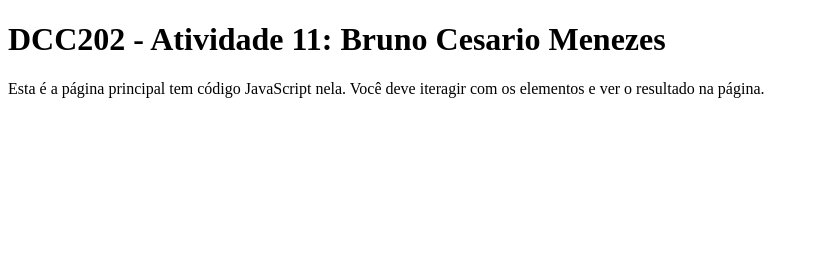
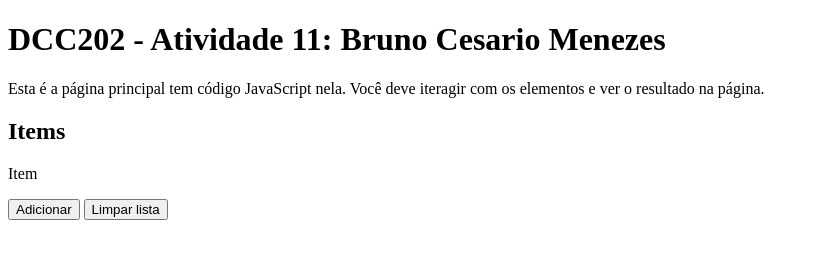
Before and after one commit to ufjf-dcc202/ufjf-dcc202-2023-3-b-atv11-BrunoCesarioMenezes, a plain HTML site: page index.html in a window 1280 px wide. Shown: the whole page, without its empty margins (0-819 px from the left). Drawn offline with Linux system fonts and the light colour scheme; a script that the page names is missing.

Commit message:
adiciona secao com p, buttons e ol

```diff
--- a/index.html
+++ b/index.html
@@ -10,6 +10,13 @@
     <main>
         <h1>DCC202 - Atividade 11: Bruno Cesario Menezes</h1>
         <p>Esta é a página principal tem código JavaScript nela. Você deve iteragir com os elementos e ver o resultado na página.</p>
+        <section>
+            <h2>Items</h2>
+            <p id="entrada" contenteditable>Item</p>
+            <button id="adicionar">Adicionar</button>
+            <button id="Limpar">Limpar lista</button>
+            <ol id="itens"></ol>
+        </section>
     </main>
 </body>
 </html>
```
